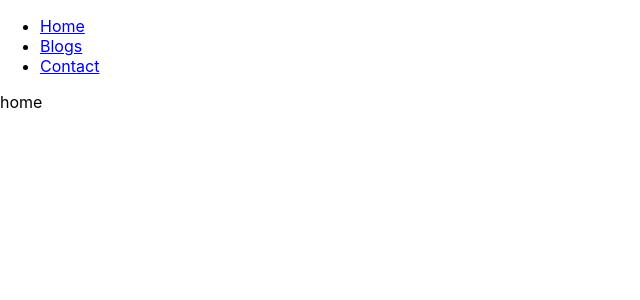
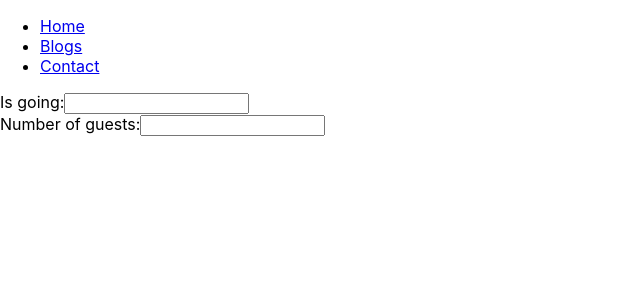
Before and after one commit to MahdiSohaily/MahdiSohaily.github.io, a React (Create React App) app: page / in a window 1280 px wide. Shown: the top 300 px of the page, without its empty margins (0-640 px from the left). Built offline with nearby package versions, Linux system fonts and the light colour scheme.

Commit message:
practice multi input forms

```diff
--- a/src/pages/home.jsx
+++ b/src/pages/home.jsx
@@ -1,5 +1,48 @@
-import React from 'react';
+import React, { Component } from 'react';
 
-export default function Home() {
-  return <div>home</div>;
+export default class Home extends Component {
+  constructor(props) {
+    super(props);
+    this.state = { name: '', lastName: '' };
+  }
+
+  handleInputChange = (event) => {
+    const target = event.target;
+    const value = target.type === 'checkbox' ? target.checked : target.value;
+    const name = target.name;
+
+    this.setState({
+      [name]: value,
+    });
+  };
+
+  componentDidUpdate() {
+    console.log(this.state);
+  }
+
+  render() {
+    return (
+      <form>
+        <label>
+          Is going:
+          <input
+            name="name"
+            type="text"
+            value={this.state.name}
+            onChange={this.handleInputChange}
+          />
+        </label>
+        <br />
+        <label>
+          Number of guests:
+          <input
+            name="lastName"
+            type="text"
+            value={this.state.lastName}
+            onChange={this.handleInputChange}
+          />
+        </label>
+      </form>
+    );
+  }
 }
```
